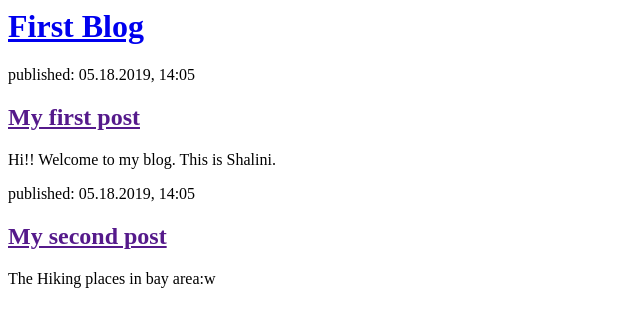
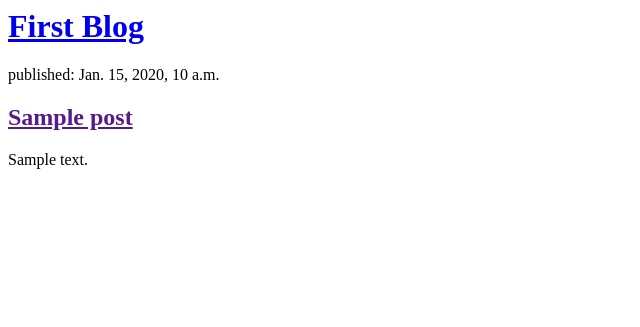
Before and after one commit to shalinimanchikanti/my-first-blog, a Django app: template blog/templates/blog/post_list.html in a window 1280 px wide. Shown: the top 327 px of the page, without its empty margins (0-640 px from the left). Run offline with Django 3.2, Linux system fonts and the light colour scheme; the template is opened without the code that fills it: values that come from a table or form of the project are taken from there, others are empty; tables that the repository leaves empty hold one stand-in row (values such as "Sample post").

Commit message:
changed blog/templates/blog/post_list.html

```diff
--- a/blog/templates/blog/post_list.html
+++ b/blog/templates/blog/post_list.html
@@ -7,7 +7,7 @@
             <h1><a href="/">First Blog</a></h1>
         </div>
 
-        <div>
+       <!-- # first one<div>
             <p>published: 05.18.2019, 14:05</p>
             <h2><a href="">My first post</a></h2>
             <p>Hi!! Welcome to my blog. This is Shalini.</p>
@@ -18,5 +18,14 @@
             <h2><a href="">My second post</a></h2>
             <p>The Hiking places in bay area:w</p>
         </div>
+        -->
+        	{% for post in posts %}
+    			<div>
+			        <p>published: {{ post.published_date }}</p>
+			        <h2><a href="">{{ post.title }}</a></h2>
+			        <p>{{ post.text|linebreaksbr }}</p>
+			    </div>
+			{% endfor %}
+
     </body>
 </html>
--- a/blog/views.py
+++ b/blog/views.py
@@ -1,5 +1,7 @@
 from django.shortcuts import render
+from django.utils import timezone
+from .models import Post
 
-# Create your views here.
 def post_list(request):
-    return render(request, 'blog/post_list.html', {})
+    posts = Post.objects.filter(published_date__lte=timezone.now()).order_by('published_date')
+    return render(request, 'blog/post_list.html', {'posts': posts})
```
